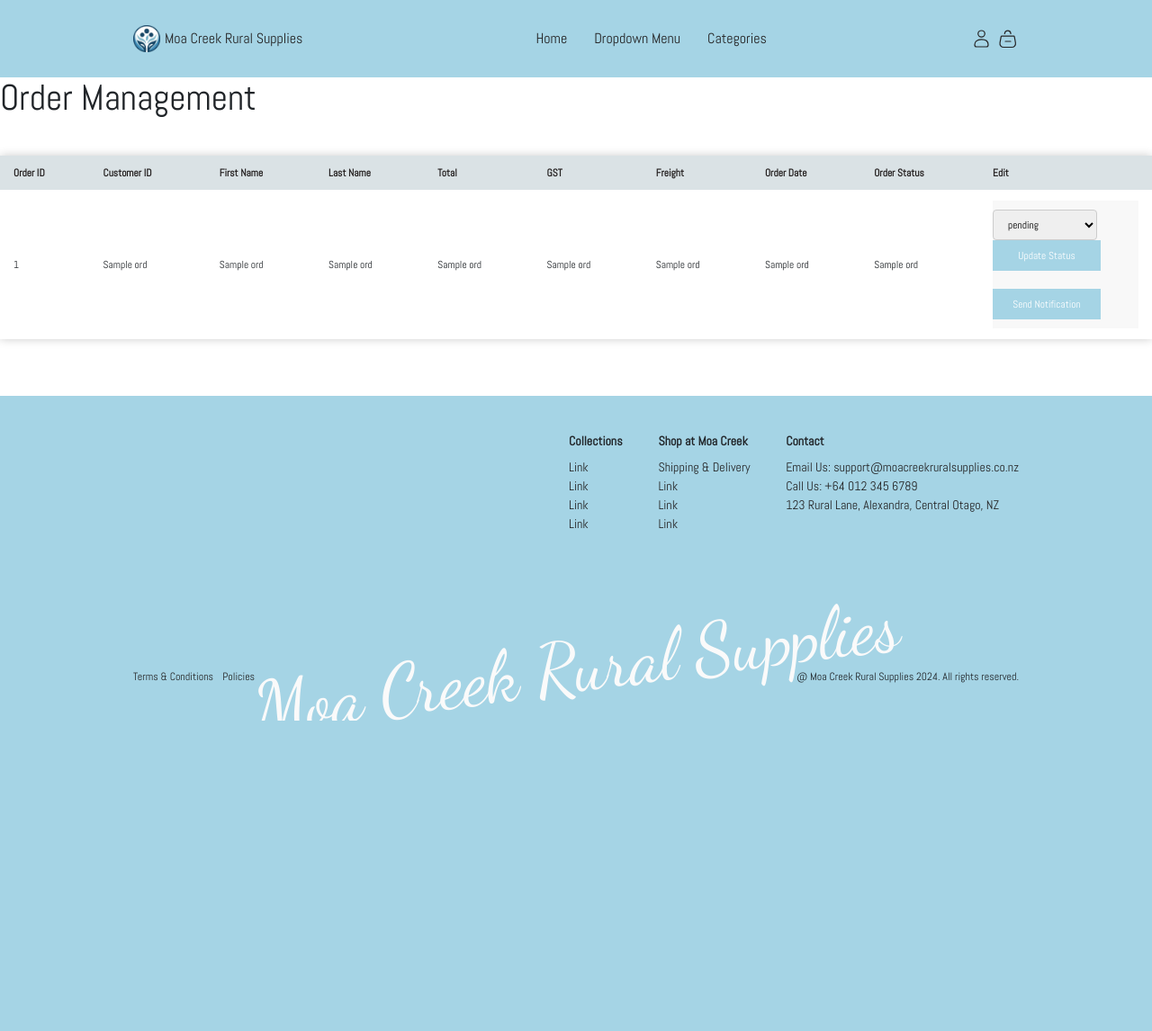
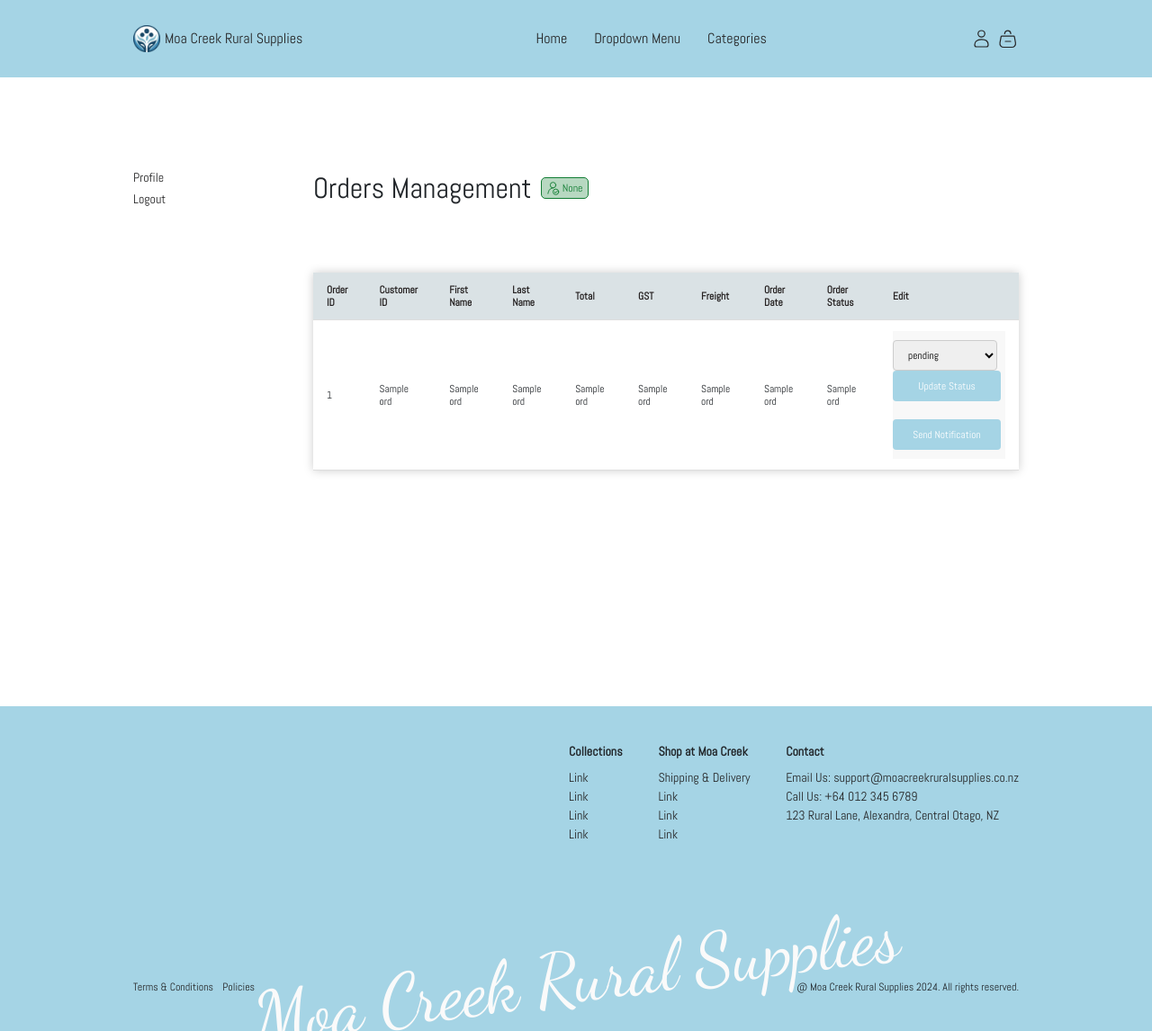
Before and after one commit to thoseJC/Moa-Creek-Rural-Supplies, a Flask app: template templates/order/order_management.html in a window 1280 px wide. Shown: the whole page at 90% size. Before the commit the page ends 801 px from the top, so only its background shows below. Run offline with Flask 3, Linux system fonts and the light colour scheme; the template is opened without the code that fills it: most values are stand-ins (such as "Sample title", 1, 10 or a date in 2020); some libraries are stand-ins or nearby versions.

Commit message:
chore: updated ux for 'order management'

```diff
--- a/static/styles/order_management.css
+++ b/static/styles/order_management.css
@@ -1,4 +1,8 @@
-table {
+.order-management {
+    width: calc(100% - 200px);
+}
+
+.order-management table {
     width: 100%;
     border-collapse: collapse;
     background-color: #ffffff;
@@ -6,17 +10,17 @@
     box-shadow: 0 0 10px #ccc;
 }
 
-thead {
+.order-management thead {
     background-color: #dae2e5;
     color: #262222;
 }
 
-tr {
+.order-management tr {
     height: auto;
     min-height: 50px;
 }
 
-th, td {
+.order-management th, .order-management td {
     padding: 12px 15px;
     text-align: left;
     border-bottom: 1px solid #ddd;
@@ -25,17 +29,17 @@
 }
 
 
-tr:nth-child(even) {
+.order-management tr:nth-child(even) {
     background-color: #f8f8f8; /* Slight color change for better readability */
 }
 
-.edit_box {
+.order-management .edit_box {
     width: 15%;
     max-width: 180px;
 }
 
 
-form {
+.order-management form {
     display: inline-block;
     width: 100%; /* Adjust to full width of the cell */
     margin: 0; /* Removes unnecessary margins */
@@ -44,7 +48,7 @@
     border: none; /* Removes border for a cleaner look */
 }
 
-select, button {
+.order-management select, .order-management button {
     width: auto; /* Ensures form elements do not overflow their containers */
     padding: 8px 12px;
     margin-right: 5px;
@@ -54,7 +58,7 @@
 }
 
 
-button {
+.order-management button {
     padding: 10px 15px; /* Larger padding for easier clicking on touch devices */
     background-color: #a5d4e5;
     color: white;
@@ -63,17 +67,17 @@
     min-width: 120px; /* Ensures buttons are easily tappable */
 }
 
-button:hover {
+.order-management button:hover {
     background-color: #e5ce9a;
 }
 
 
 @media (max-width: 768px) {
-    th, td {
+    .order-management th, .order-management td {
         padding: 8px 10px; /* Smaller padding */
         font-size: 3.5vw; /* Larger font size for readability on small screens */
     }
-    .edit_box, form {
+    .order-management .edit_box, .order-management form {
         width: 100%; /* Full width for better access on small screens */
     }
 }
--- a/templates/order/order_management.html
+++ b/templates/order/order_management.html
@@ -1,8 +1,23 @@
+<link
+  rel="stylesheet"
+  href="{{ url_for('static', filename='styles/account_dashboard.css') }}"
+/>
 <link rel="stylesheet" href="{{ url_for('static', filename='styles/order_management.css') }}">
 
 {% extends "base.html" %}
+{% block title %}MCRS - Orders Management{% endblock %}
+
 {% block content %}
-<h1>Order Management</h1>
+<div class="account-dashboard--container">
+    {% set current_page = 'news' %}
+    {% include 'global/account_navbar.html' %}
+
+    <div class="account-content--container order-management">
+        <div class="account-ccount--header">
+          Orders Management
+          {% set role = session.get("user_role") %}
+          {% include 'components/role-badge.html' %}
+        </div>
 
         <table>
             <thead>
@@ -63,5 +78,6 @@
             </tbody>
 
         </table>
+</div>
 
 {% endblock %}
```
Lines whose indentation alone changed are shown as unchanged.
